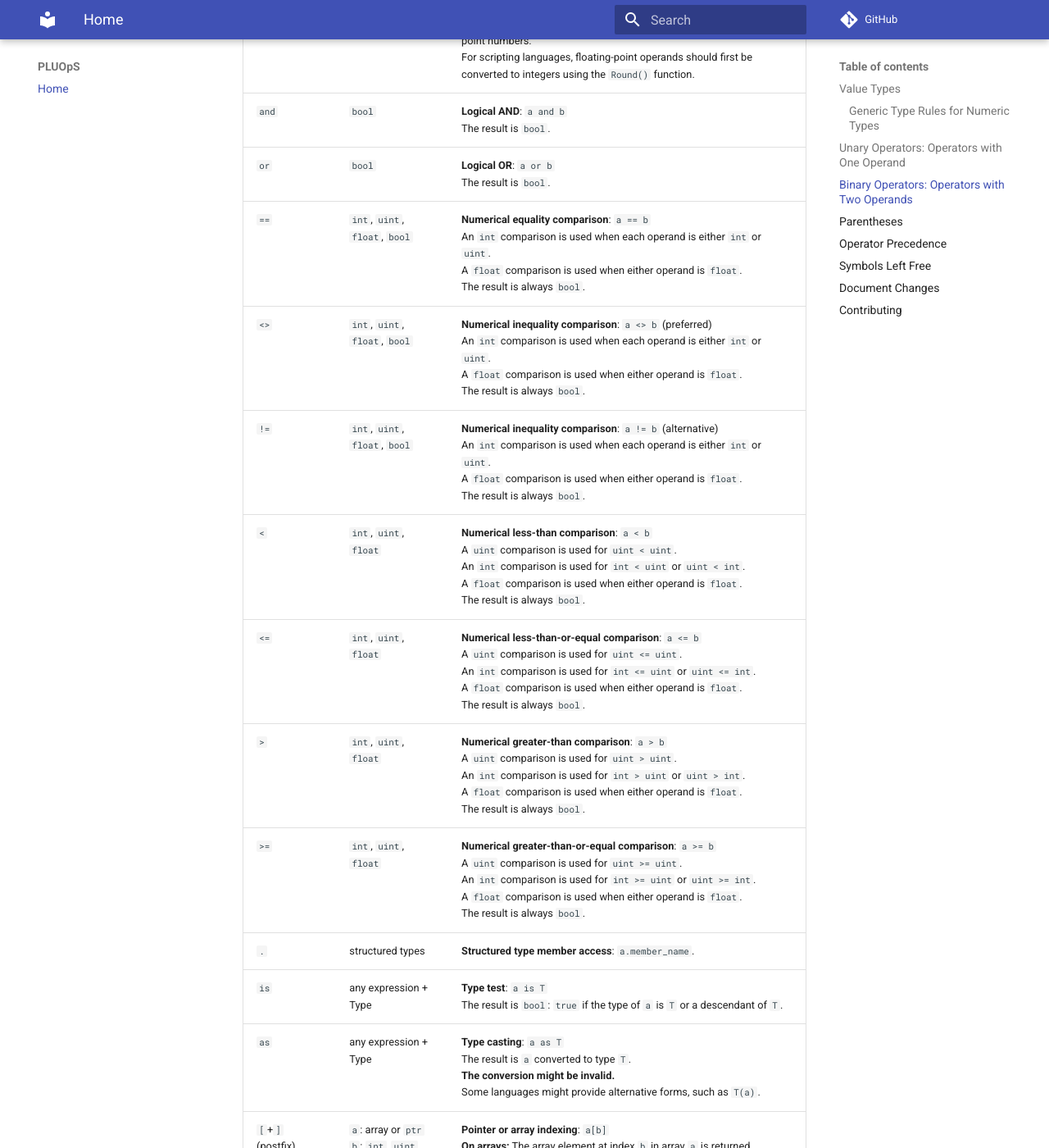
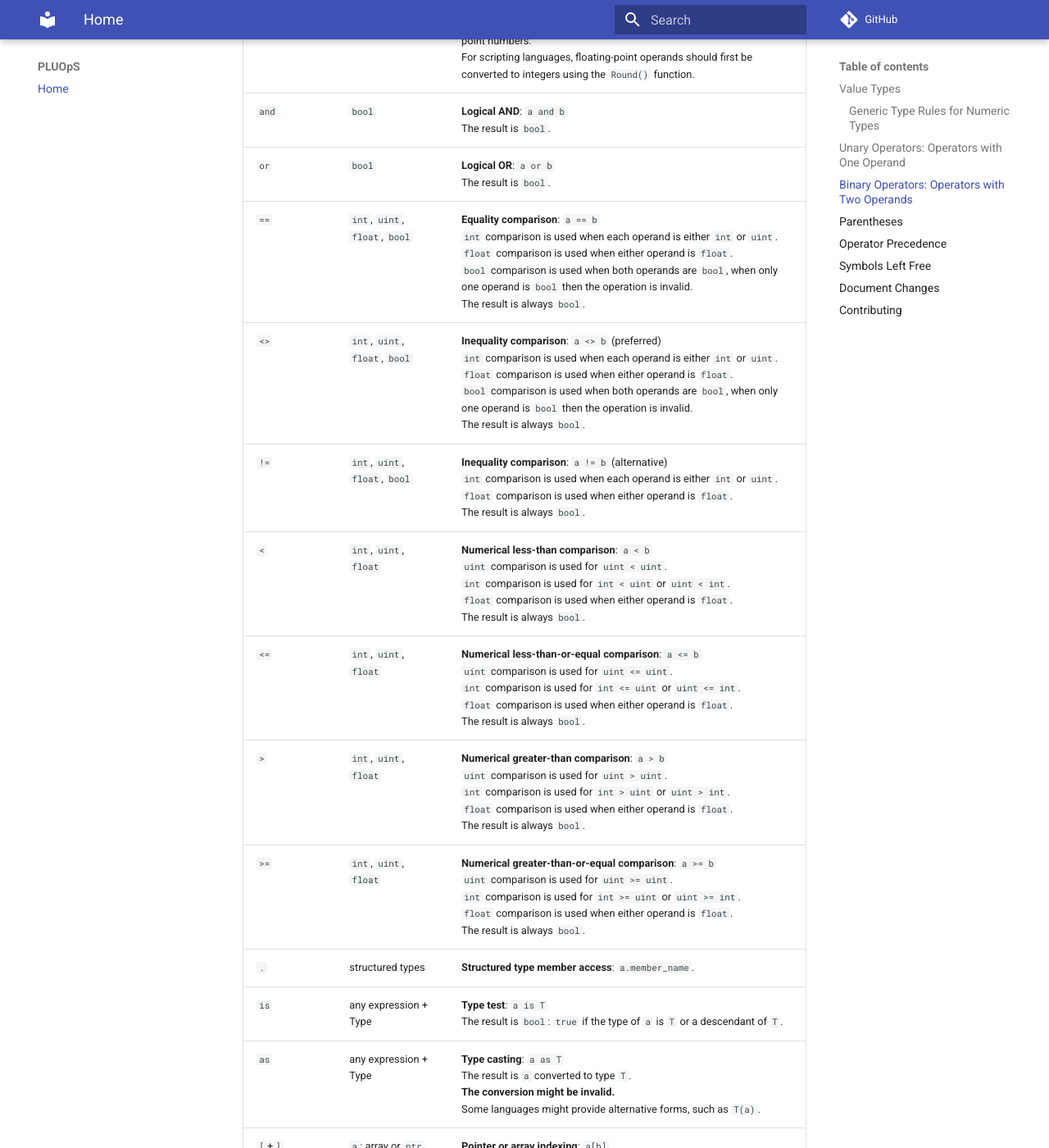
Before and after one commit to nvitya/pluops, an MkDocs documentation site: the page built from docs/index.md, in a window 1280 px wide and 1400 px high, scrolled down 3394 px. Shown: the whole window at 82% size. Built offline with MkDocs 1.6.1 and Material for MkDocs 9.7.7, drawn with Linux system fonts in a browser that asks for light colours; comment, search, counter and statistics services are not loaded; some of the changed text lies outside the part shown.

Commit message:
| 1.2 | 2026-09-04 | Viktor Guáth-Nagy | `==` and `<>` operator rules with `bool` described

```diff
--- a/docs/index.md
+++ b/docs/index.md
@@ -63,13 +63,13 @@
 | `>>` | `int`, `uint` | **Bitwise shift right**: `a >> b`<br>Preserves the signedness of `a`. This operation is invalid for floating-point numbers.<br>For scripting languages, floating-point operands should first be converted to integers using the `Round()` function.
 | `and` | `bool` | **Logical AND**: `a and b`<br>The result is `bool`.
 | `or` | `bool` | **Logical OR**: `a or b`<br>The result is `bool`.
-| `==` | `int`, `uint`, `float`, `bool` | **Numerical equality comparison**: `a == b`<br>An `int` comparison is used when each operand is either `int` or `uint`.<br>A `float` comparison is used when either operand is `float`.<br>The result is always `bool`.
-| `<>` | `int`, `uint`, `float`, `bool` | **Numerical inequality comparison**: `a <> b` (preferred)<br>An `int` comparison is used when each operand is either `int` or `uint`.<br>A `float` comparison is used when either operand is `float`.<br>The result is always `bool`.
-| `!=` | `int`, `uint`, `float`, `bool` | **Numerical inequality comparison**: `a != b` (alternative)<br>An `int` comparison is used when each operand is either `int` or `uint`.<br>A `float` comparison is used when either operand is `float`.<br>The result is always `bool`.
-| `<` | `int`, `uint`, `float` | **Numerical less-than comparison**: `a < b`<br>A `uint` comparison is used for `uint < uint`.<br>An `int` comparison is used for `int < uint` or `uint < int`.<br>A `float` comparison is used when either operand is `float`.<br>The result is always `bool`.
-| `<=` | `int`, `uint`, `float` | **Numerical less-than-or-equal comparison**: `a <= b`<br>A `uint` comparison is used for `uint <= uint`.<br>An `int` comparison is used for `int <= uint` or `uint <= int`.<br>A `float` comparison is used when either operand is `float`.<br>The result is always `bool`.
-| `>` | `int`, `uint`, `float` | **Numerical greater-than comparison**: `a > b`<br>A `uint` comparison is used for `uint > uint`.<br>An `int` comparison is used for `int > uint` or `uint > int`.<br>A `float` comparison is used when either operand is `float`.<br>The result is always `bool`.
-| `>=` | `int`, `uint`, `float` | **Numerical greater-than-or-equal comparison**: `a >= b`<br>A `uint` comparison is used for `uint >= uint`.<br>An `int` comparison is used for `int >= uint` or `uint >= int`.<br>A `float` comparison is used when either operand is `float`.<br>The result is always `bool`.
+| `==` | `int`, `uint`, `float`, `bool` | **Equality comparison**: `a == b`<br>`int` comparison is used when each operand is either `int` or `uint`.<br>`float` comparison is used when either operand is `float`.<br>`bool` comparison is used when both operands are `bool`, when only one operand is `bool` then the operation is invalid.<br>The result is always `bool`.
+| `<>` | `int`, `uint`, `float`, `bool` | **Inequality comparison**: `a <> b` (preferred)<br>`int` comparison is used when each operand is either `int` or `uint`.<br>`float` comparison is used when either operand is `float`.<br>`bool` comparison is used when both operands are `bool`, when only one operand is `bool` then the operation is invalid.<br>The result is always `bool`.
+| `!=` | `int`, `uint`, `float`, `bool` | **Inequality comparison**: `a != b` (alternative)<br>`int` comparison is used when each operand is either `int` or `uint`.<br>`float` comparison is used when either operand is `float`.<br>The result is always `bool`.
+| `<` | `int`, `uint`, `float` | **Numerical less-than comparison**: `a < b`<br>`uint` comparison is used for `uint < uint`.<br>`int` comparison is used for `int < uint` or `uint < int`.<br>`float` comparison is used when either operand is `float`.<br>The result is always `bool`.
+| `<=` | `int`, `uint`, `float` | **Numerical less-than-or-equal comparison**: `a <= b`<br>`uint` comparison is used for `uint <= uint`.<br>`int` comparison is used for `int <= uint` or `uint <= int`.<br>`float` comparison is used when either operand is `float`.<br>The result is always `bool`.
+| `>` | `int`, `uint`, `float` | **Numerical greater-than comparison**: `a > b`<br>`uint` comparison is used for `uint > uint`.<br>`int` comparison is used for `int > uint` or `uint > int`.<br>`float` comparison is used when either operand is `float`.<br>The result is always `bool`.
+| `>=` | `int`, `uint`, `float` | **Numerical greater-than-or-equal comparison**: `a >= b`<br>`uint` comparison is used for `uint >= uint`.<br>`int` comparison is used for `int >= uint` or `uint >= int`.<br>`float` comparison is used when either operand is `float`.<br>The result is always `bool`.
 | `.` | structured types | **Structured type member access**: `a.member_name`.
 | `is` | any expression + Type | **Type test**: `a is T`<br>The result is `bool`: `true` if the type of `a` is `T` or a descendant of `T`.
 | `as` | any expression + Type | **Type casting**: `a as T`<br>The result is `a` converted to type `T`.<br>**The conversion might be invalid.**<br>Some languages might provide alternative forms, such as `T(a)`.
@@ -129,6 +129,7 @@
 
 | Version | Date (ISO) | Persons | Changes |
 | --- | --- | --- | --- |
+| 1.2 | 2026-09-04 | Viktor Guáth-Nagy | `==` and `<>` operator rules with `bool` described
 | 1.1 | 2026-09-03 | Viktor Guáth-Nagy | Added `rem` operator<br>corrected `==`, `<>` and `!=` valid with bool
 | 1.0 | 2026-08-23 | Viktor Guáth-Nagy | Initial version
 
```
Also changed, not shown: other parts of docs/index.md (+1 -1 lines).
